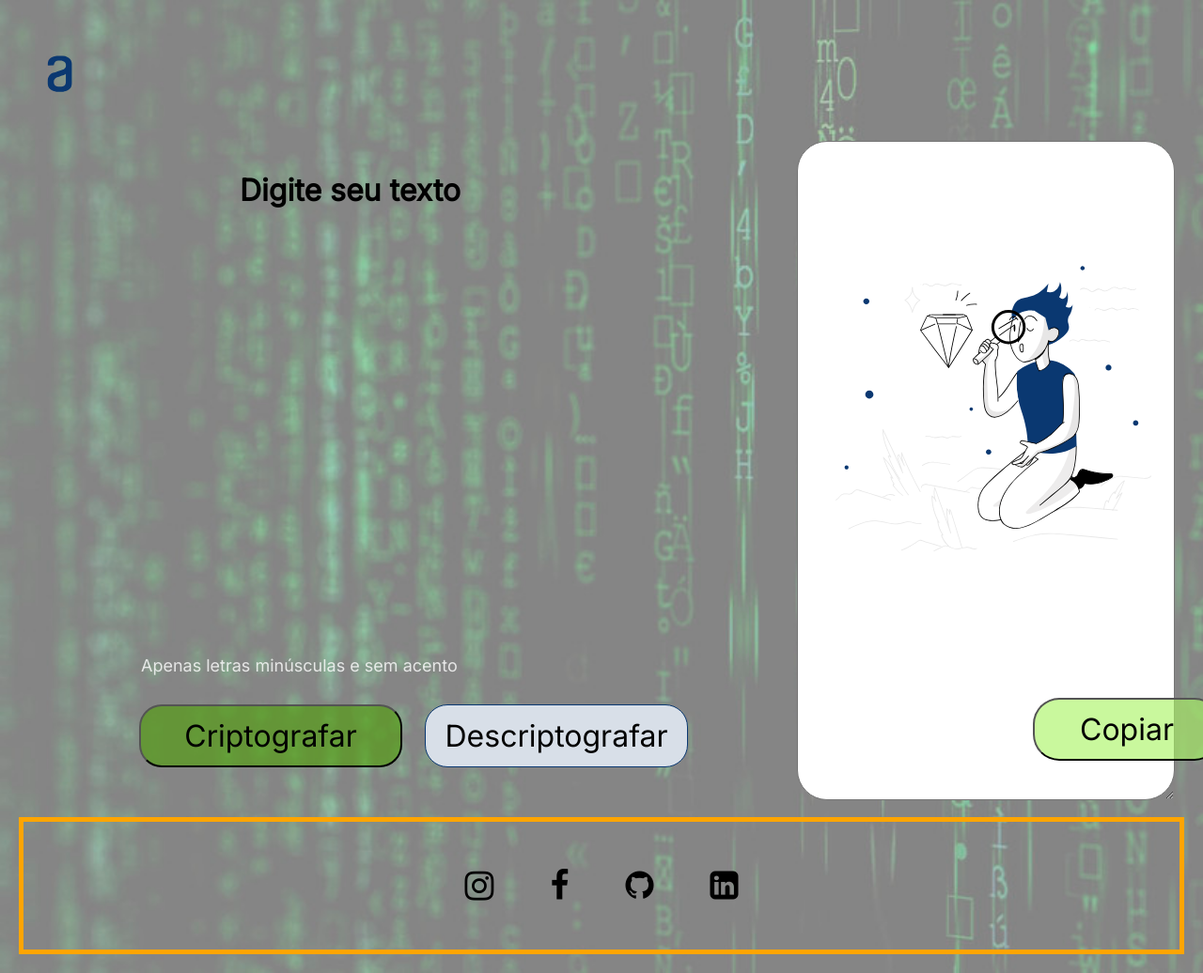
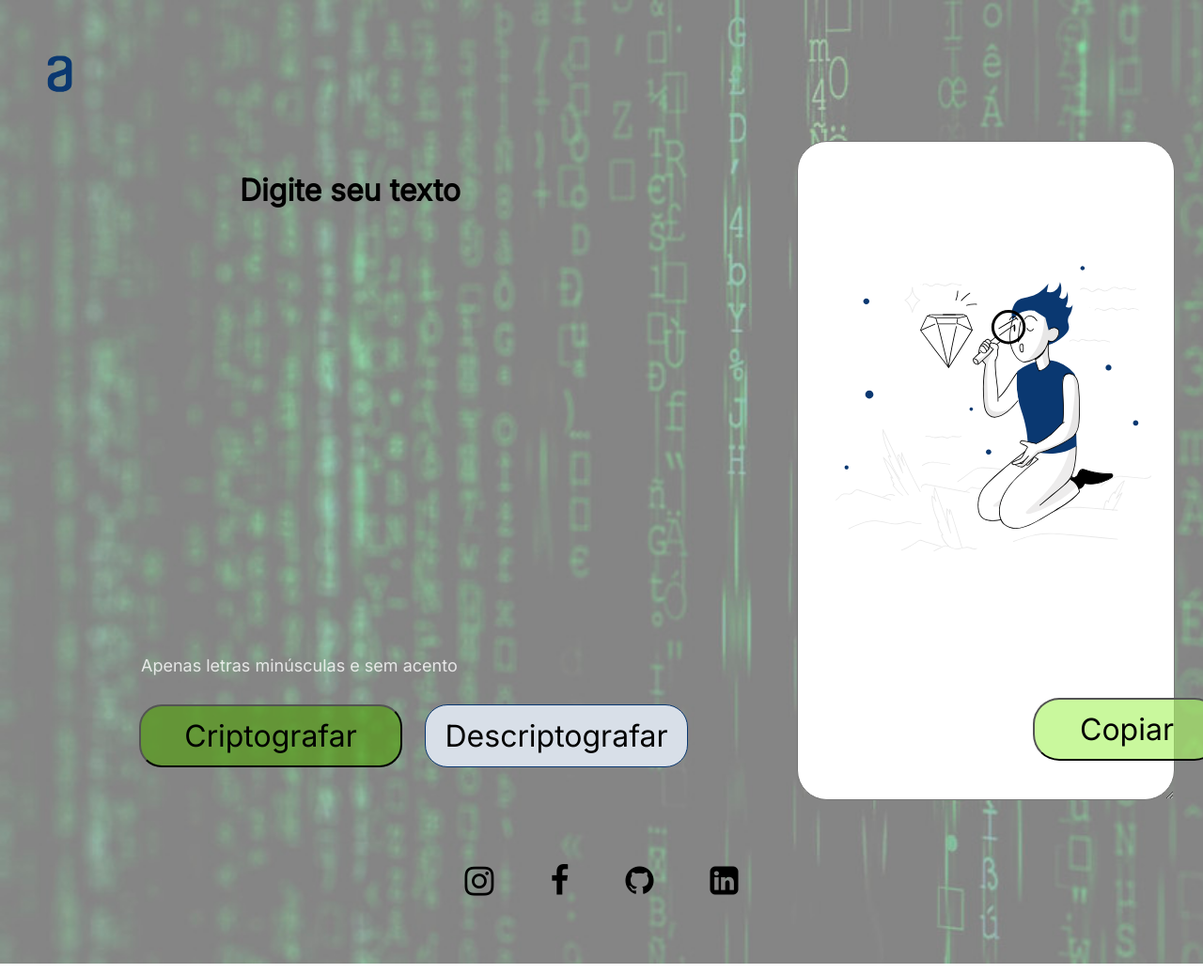
Before and after one commit to pbgv2705/Decodificador, a plain HTML site: page index.html in a window 1280 px wide. Shown: the whole page at 94% size. Drawn offline with Linux system fonts and the light colour scheme.

Commit message:
Eliminar borda ao footer

```diff
--- a/style.css
+++ b/style.css
@@ -163,7 +163,7 @@ footer {
     display: flex;
     flex-direction: row;
     justify-content:center;
-    border: 5px solid orange;
+    /* border: 5px solid orange; */
     padding: 20px 0;
     margin: 20px;
 
```
